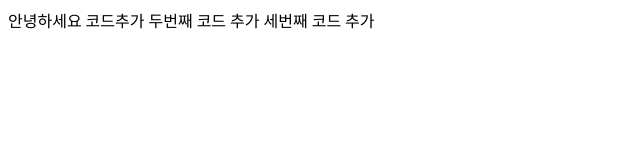
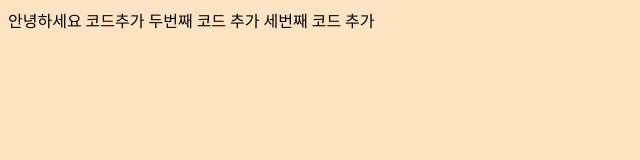
Before and after one commit to kangjaenam/fast-web-recipe, a plain HTML site: page index.html in a window 1280 px wide. Shown: the whole page, without its empty margins (0-640 px from the left). Drawn offline with Linux system fonts and the light colour scheme.

Commit message:
css 추가
배경색

```diff
--- /dev/null
+++ b/index.css
@@ -0,0 +1,3 @@
+body{
+    background-color: bisque;
+}
--- a/index.html
+++ b/index.html
@@ -3,6 +3,7 @@
 <head>
     <meta charset="UTF-8">
     <meta name="viewport" content="width=device-width, initial-scale=1.0">
+    <link rel="stylesheet" href="index.css">
     <title>Document</title>
 </head>
 <body>
```
